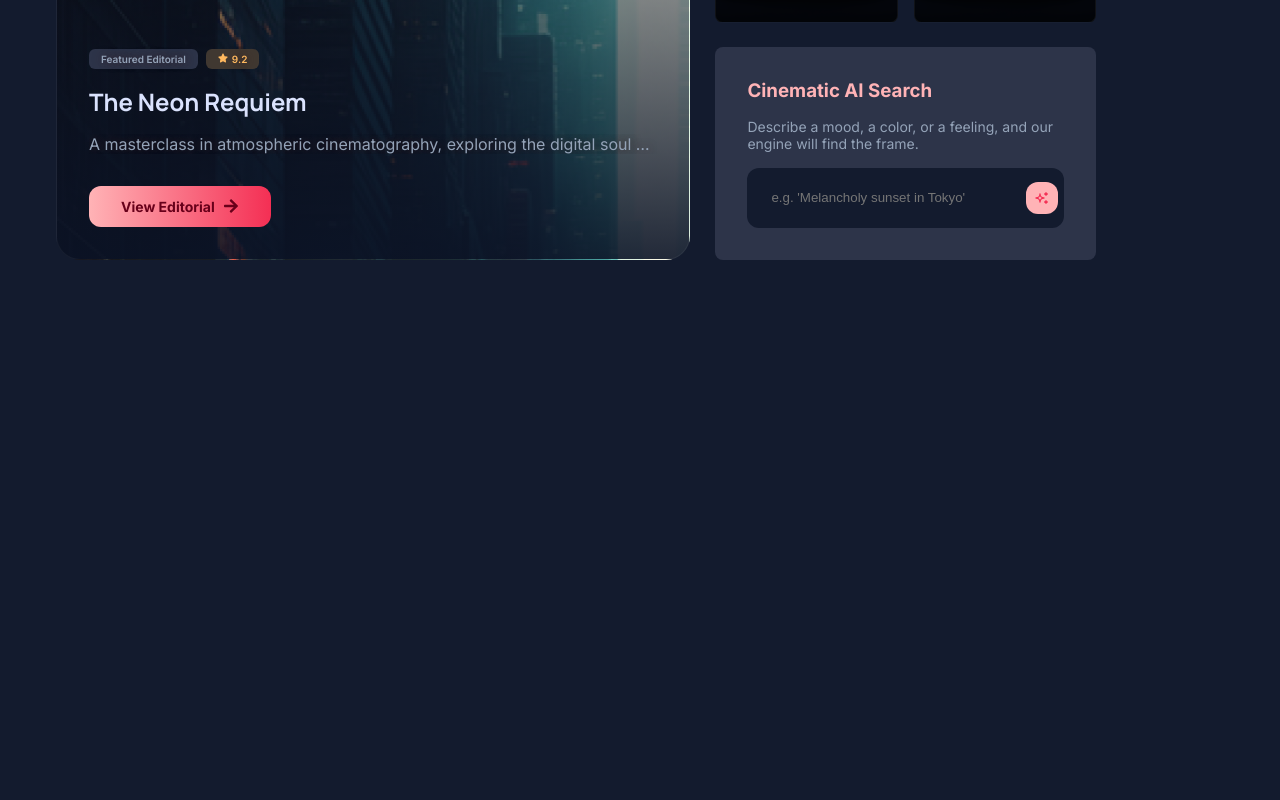
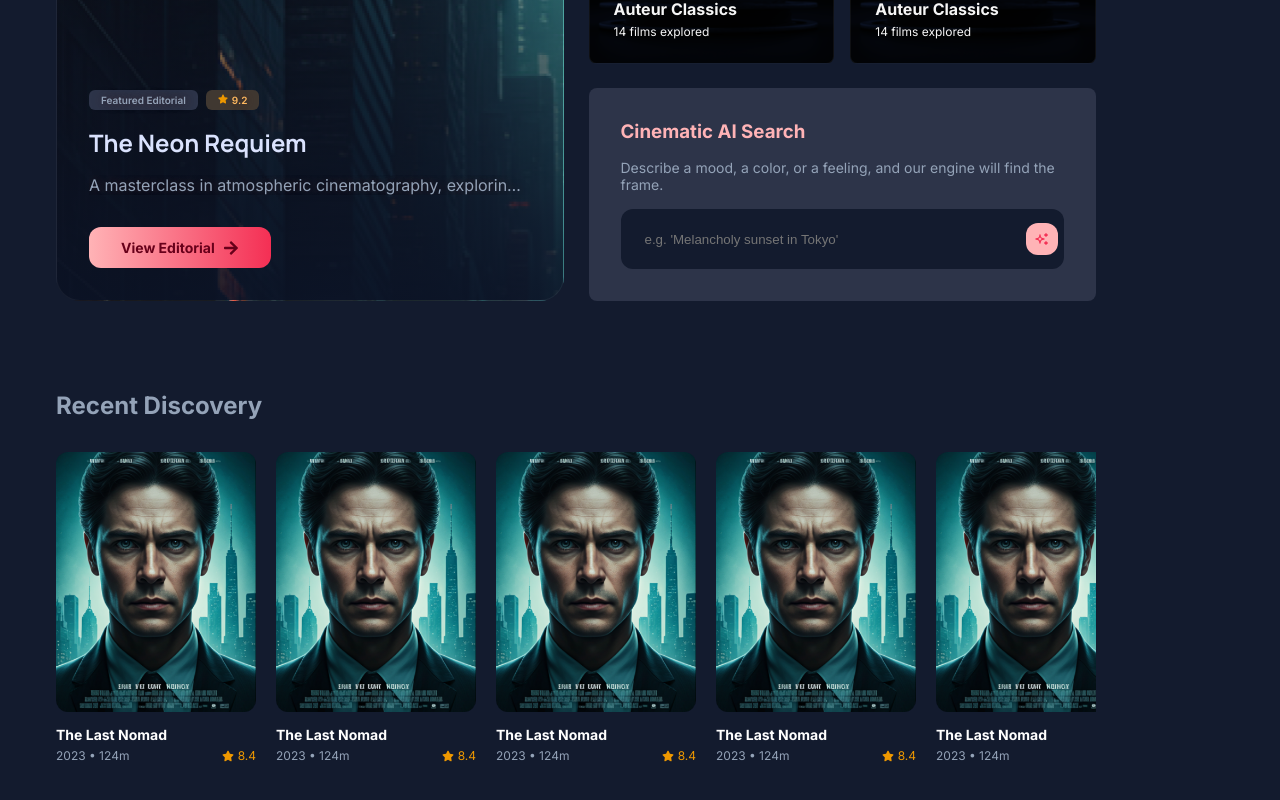
Before and after one commit to MohamedAbdElsamieCoding/movies-search-website, a React (Vite) app: page / in a window 1280 px wide. Shown: the part 568-1368 px from the top of the page. Before the commit the page ends 852 px from the top, so only its background shows below. Built offline with nearby package versions, Linux system fonts and the light colour scheme.

Commit message:
add movies section

```diff
--- a/src/App.tsx
+++ b/src/App.tsx
@@ -1,6 +1,7 @@
 import HeroSection from "./components/heroSection/HeroSection";
 import Navbar from "./components/navbar/Navbar";
-
+import MoviesSection from "./components/moviesSection/moviesSection";
+import "./index.css"
 function App() {
   return (
     <>
@@ -9,6 +10,7 @@ function App() {
       </nav>
       <main className="container">
         <HeroSection />
+        <MoviesSection />
       </main>
     </>
   );
--- a/src/components/heroSection/heroSection.css
+++ b/src/components/heroSection/heroSection.css
@@ -1,20 +1,4 @@
 @import url("https://fonts.googleapis.com/css2?family=Manrope:wght@200..800&display=swap");
-
-:root {
-  --primary-red-color: #ffb3b6;
-  --secondary-color: #2d3449;
-  --on-primary-container: #f42f54;
-  --cinema-gold: #ffb95f;
-  --gold-dark: #ee9800;
-  --surface: #0b1326;
-  --surface-low: #131b2e;
-  --main-text-color: #94a3b8;
-  --button-gradient: linear-gradient(
-    to right,
-    var(--primary-red-color),
-    var(--on-primary-container)
-  );
-}
 
 /* Hero Section */
 .hero_section {
@@ -24,6 +8,9 @@
   padding: 0 24px;
   display: flex;
   flex-direction: column;
+  min-height: 100vh;
+  justify-content: center;
+  justify-items: center;
 }
 /* Header Text */
 .header_text {
@@ -116,19 +103,11 @@
 /* Hero Grid */
 .hero_grid {
   display: grid;
-  justify-content: center;
-  grid-template-columns: 2fr 1.2fr;
+  grid-template-columns: repeat(auto-fit, minmax(300px, 1fr));
   gap: 25px;
-  margin: 48px auto 0 auto;
   width: 100%;
   max-width: 1400px;
-}
-
-@media (max-width: 1024px) {
-  .hero_grid {
-    grid-template-columns: 1fr;
-    max-width: 800px;
-  }
+  margin: 48px auto 0 auto;
 }
 
 .secondary_column {
@@ -139,7 +118,7 @@
 
 .small_cards_wrapper {
   display: grid;
-  grid-template-columns: 1fr 1fr;
+  grid-template-columns: repeat(auto-fit, minmax(200px, 1fr));
   gap: 16px;
 }
 
--- /dev/null
+++ b/src/components/moviesSection/moviesSection.css
@@ -0,0 +1,86 @@
+:root {
+  --primary-red-color: #ffb3b6;
+  --secondary-color: #2d3449;
+  --on-primary-container: #f42f54;
+  --cinema-gold: #ffb95f;
+  --gold-dark: #ee9800;
+  --surface: #0b1326;
+  --surface-low: #131b2e;
+  --main-text-color: #94a3b8;
+  --button-gradient: linear-gradient(
+    to right,
+    var(--primary-red-color),
+    var(--on-primary-container)
+  );
+}
+
+.movies_section {
+  width: 100%;
+  max-width: 1300px;
+  margin: 0 auto;
+  padding: 0 24px;
+  min-height: 100vh;
+  justify-content: center;
+  margin-top: 48px;
+}
+
+.movies_grid {
+  display: flex;
+  gap: 20px;
+  overflow-x: auto;
+  padding-bottom: 10px;
+  margin-top: 32px;
+}
+
+.movie_card {
+  min-width: 200px;
+  cursor: pointer;
+}
+
+.movie_card img {
+  width: 100%;
+  height: 260px;
+  object-fit: cover;
+  border-radius: 12px;
+}
+.movie_info {
+ margin-top: 10px;
+  display: flex;
+  flex-direction: column;
+  gap: 5px;
+}
+
+.movie_info h4 {
+  color: white;
+  font-size: 14px;
+}
+
+.meta {
+  display: flex;
+  justify-content: space-between;
+  font-size: 12px;
+  color: var(--main-text-color);
+}
+
+.rating_section{
+    display: flex;
+    align-items: center;
+    gap:4px
+}
+
+.star_icon{
+    color: var(--gold-dark);
+}
+
+.rating {
+  color: var(--gold-dark);
+}
+
+.movie_card img:hover {
+  transform: scale(1.05);
+  transition: 0.5s;
+}
+
+.movies_grid::-webkit-scrollbar {
+  display: none;
+}
--- /dev/null
+++ b/src/components/moviesSection/moviesSection.tsx
@@ -0,0 +1,30 @@
+import "./moviesSection.css";
+import { FaStar } from "react-icons/fa6";
+
+const MoviesSection = () => {
+  return (
+    <div className="movies_section">
+      <h2>Recent Discovery</h2>
+
+      <div className="movies_grid">
+        {[1, 2, 3, 4,5,6,7,8,9,10,11].map((movie) => (
+          <div className="movie_card" key={movie}>
+            <img src="/src/imgs/cover.png" alt="cover" />
+            <div className="movie_info">
+              <h4>The Last Nomad</h4>
+              <div className="meta">
+                <span>2023 • 124m</span>
+                <div className="rating_section">
+                  <FaStar className="star_icon" />
+                  <span className="rating">8.4</span>
+                </div>
+              </div>
+            </div>
+          </div>
+        ))}
+      </div>
+    </div>
+  );
+};
+
+export default MoviesSection;
--- a/src/components/navbar/Navbar.tsx
+++ b/src/components/navbar/Navbar.tsx
@@ -15,7 +15,7 @@ const Navbar = () => {
     <>
       <nav>
         <div className="navbar">
-          <div className="navbar_right">
+          <div className="navbar_left">
             <h1>CINEEDITORIAL</h1>
             <ul className="nav_list">
               {navLinks.map((item) => (
@@ -34,7 +34,7 @@ const Navbar = () => {
               ))}
             </ul>
           </div>
-          <div className="navbar_left">
+          <div className="navbar_right">
             <div className="search">
               <form action="search">
                 <CiSearch className="search_icon" />
--- a/src/components/navbar/navbar.css
+++ b/src/components/navbar/navbar.css
@@ -7,14 +7,14 @@
   padding: 1.5rem 2rem;
 }
 
-/* Navbar Right */
-.navbar .navbar_right {
+/* Navbar Left */
+.navbar .navbar_left {
   display: flex;
   align-items: center;
   gap: 2.5rem;
 }
 
-.navbar .navbar_right .nav_list {
+.navbar .navbar_left .nav_list {
   display: flex;
   list-style: none;
   padding: 0;
@@ -22,7 +22,7 @@
   gap: 1.5rem;
 }
 
-.navbar .navbar_right h1 {
+.navbar .navbar_left h1 {
   font-family: "Manrope", sans-serif;
   color: var(--primary-red-color);
   letter-spacing: -0.02rem;
@@ -30,25 +30,25 @@
   cursor: default;
 }
 
-.navbar .navbar_right li {
+.navbar .navbar_left li {
   list-style: none;
   cursor: pointer;
   font-weight: 500;
   transition: color 0.3s ease;
 }
 
-.navbar .navbar_right li a {
+.navbar .navbar_left li a {
   text-decoration: none;
   color: var(--main-text-color);
   transition: color 0.5s ease;
   position: relative;
 }
 
-.navbar .navbar_right li a.active {
+.navbar .navbar_left li a.active {
   color: var(--primary-red-color);
 }
 
-.navbar .navbar_right li a:hover {
+.navbar .navbar_left li a:hover {
   color: var(--primary-red-color);
 }
 
@@ -64,14 +64,14 @@
   border-radius: 50%;
   box-shadow: 0 0 10px var(--cinema-gold);
 }
-/* Navbar Left */
-.navbar .navbar_left {
+/* Navbar Right */
+.navbar .navbar_right {
   display: flex;
   justify-content: space-between;
   align-items: center;
 }
 
-.navbar .navbar_left .search form {
+.navbar .navbar_right .search form {
   display: flex;
   align-items: center;
   background-color: var(--surface-low);
@@ -82,13 +82,13 @@
   max-width: 300px;
 }
 
-.navbar .navbar_left .search .search_icon {
+.navbar .navbar_right .search .search_icon {
   color: var(--main-text-color);
   font-size: 1.2rem;
   flex-shrink: 0;
 }
 
-.navbar .navbar_left .search input {
+.navbar .navbar_right .search input {
   flex: 1;
   background: transparent;
   color: white;
@@ -96,11 +96,11 @@
   font-size: 0.9rem;
 }
 
-.navbar .navbar_left .search form:focus-within {
+.navbar .navbar_right .search form:focus-within {
   box-shadow: 0 0 0 2px rgba(255, 179, 182, 0.2);
 }
 
-.navbar .navbar_left .icons {
+.navbar .navbar_right .icons {
   color: var(--main-text-color);
   display: flex;
   gap: 1rem;
@@ -109,19 +109,19 @@
   transition: color 0.5s ease;
 }
 
-.navbar .navbar_left .icons .setting_icon,
-.navbar .navbar_left .icons .profile_icon {
+.navbar .navbar_right .icons .setting_icon,
+.navbar .navbar_right .icons .profile_icon {
   cursor: pointer;
   transition:
     color 0.3s ease,
     transform 0.3s cubic-bezier(0.4, 0, 0.2, 1);
 }
 
-.navbar .navbar_left .icons .setting_icon:hover {
+.navbar .navbar_right .icons .setting_icon:hover {
   color: var(--primary-red-color);
   transform: scale(1.2);
 }
-.navbar .navbar_left .icons .profile_icon:hover {
+.navbar .navbar_right .icons .profile_icon:hover {
   color: var(--primary-red-color);
   transform: scale(1.1);
   filter: drop-shadow(0 0 8px rgba(255, 179, 182, 0.4));
```
Also changed, not shown: src/imgs/cover.png (added), src/index.css (line endings or trailing spaces).
